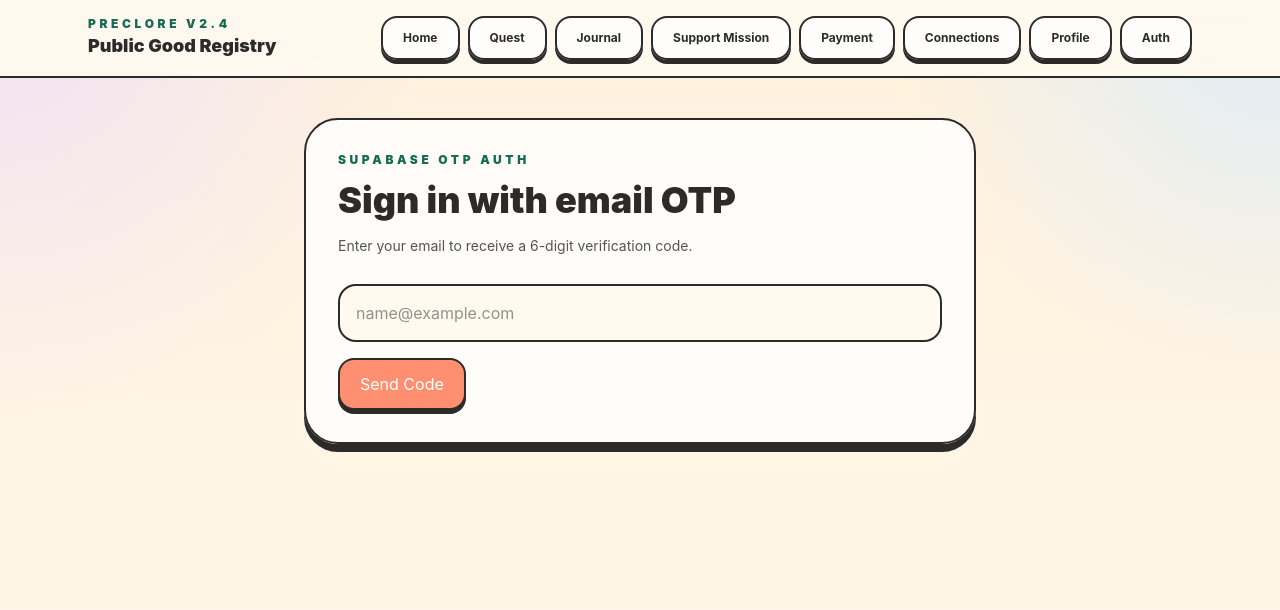
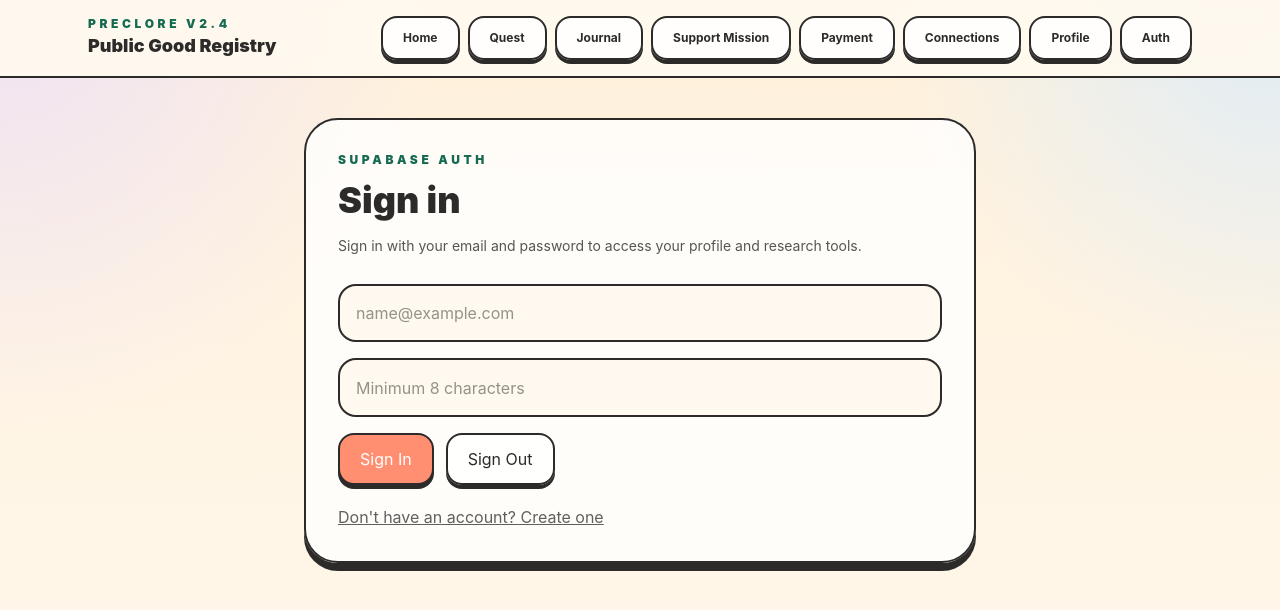
Before and after one commit to sai69692011-wq/Preclore, a Next.js app: page /auth in a window 1280 px wide. Shown: the top 610 px of the page. Built offline with nearby package versions, Linux system fonts and the light colour scheme; no server answers.

Commit message:
Implement authentication page with email/password

```diff
--- a/app/auth/page.jsx
+++ b/app/auth/page.jsx
@@ -1,5 +1,213 @@
-import OtpAuth from '@/components/ui/otp-auth';
+'use client';
+
+import Link from 'next/link';
+import { useMemo, useState } from 'react';
+import { useRouter } from 'next/navigation';
+import TactileButton from '@/components/ui/tactile-button';
+import { createClient } from '@/lib/supabase/browser';
+import { normalizeText } from '@/lib/utils';
+
+function isValidEmail(email) {
+  return /^[^\s@]+@[^\s@]+\.[^\s@]+$/.test(normalizeText(email));
+}
+
+function isValidPassword(password) {
+  return String(password || '').length >= 8;
+}
 
 export default function AuthPage() {
-  return <OtpAuth />;
+  const router = useRouter();
+  const [isSignUp, setIsSignUp] = useState(false);
+  const [email, setEmail] = useState('');
+  const [password, setPassword] = useState('');
+  const [loading, setLoading] = useState(false);
+  const [message, setMessage] = useState('');
+
+  const emailError = useMemo(() => {
+    if (!email) return '';
+    return isValidEmail(email) ? '' : 'Enter a valid email address.';
+  }, [email]);
+
+  const passwordError = useMemo(() => {
+    if (!password) return '';
+    return isValidPassword(password) ? '' : 'Password must be at least 8 characters.';
+  }, [password]);
+
+  async function ensureProfileRow(supabase, user) {
+    if (!user?.id) return;
+
+    await supabase.from('users').upsert({
+      id: user.id,
+      username: `researcher-${user.id.slice(0, 8)}`,
+      updated_at: new Date().toISOString()
+    });
+  }
+
+  async function handleAuth(event) {
+    event.preventDefault();
+
+    if (!isValidEmail(email)) {
+      setMessage('Enter a valid email address.');
+      return;
+    }
+
+    if (!isValidPassword(password)) {
+      setMessage('Password must be at least 8 characters.');
+      return;
+    }
+
+    setLoading(true);
+    setMessage('');
+
+    const supabase = createClient();
+    const cleanEmail = normalizeText(email);
+
+    if (isSignUp) {
+      const { data, error } = await supabase.auth.signUp({
+        email: cleanEmail,
+        password
+      });
+
+      if (error) {
+        setLoading(false);
+        setMessage(error.message);
+        return;
+      }
+
+      if (data?.user && data?.session) {
+        await ensureProfileRow(supabase, data.user);
+        setLoading(false);
+        router.push('/profile');
+        router.refresh();
+        return;
+      }
+
+      setLoading(false);
+      setMessage('Account created successfully. You can now sign in.');
+      setIsSignUp(false);
+      return;
+    }
+
+    const { data, error } = await supabase.auth.signInWithPassword({
+      email: cleanEmail,
+      password
+    });
+
+    if (error) {
+      setLoading(false);
+      setMessage(error.message);
+      return;
+    }
+
+    if (data?.user) {
+      await ensureProfileRow(supabase, data.user);
+    }
+
+    setLoading(false);
+    router.push('/profile');
+    router.refresh();
+  }
+
+  async function signOut() {
+    const supabase = createClient();
+    await supabase.auth.signOut();
+    setMessage('Signed out.');
+  }
+
+  return (
+    <div className="mx-auto max-w-2xl rounded-[34px] border-2 border-ink bg-white/80 p-8 shadow-[0_8px_0_0_rgba(44,43,42,1)]">
+      <div className="text-xs font-black uppercase tracking-[0.3em] text-forest">
+        Supabase Auth
+      </div>
+
+      <h1 className="mt-3 text-4xl font-black text-ink">
+        {isSignUp ? 'Create your account' : 'Sign in'}
+      </h1>
+
+      <p className="mt-3 text-sm leading-7 text-ink/80">
+        {isSignUp
+          ? 'Create your Preclore account with email and password.'
+          : 'Sign in with your email and password to access your profile and research tools.'}
+      </p>
+
+      <form className="mt-6 space-y-4" onSubmit={handleAuth}>
+        <input
+          className="field"
+          type="email"
+          placeholder="name@example.com"
+          value={email}
+          onChange={(event) => setEmail(event.target.value)}
+        />
+
+        {emailError ? (
+          <div className="rounded-2xl border-2 border-ink bg-peach p-3 text-sm font-semibold text-ink">
+            {emailError}
+          </div>
+        ) : null}
+
+        <input
+          className="field"
+          type="password"
+          placeholder="Minimum 8 characters"
+          value={password}
+          onChange={(event) => setPassword(event.target.value)}
+        />
+
+        {passwordError ? (
+          <div className="rounded-2xl border-2 border-ink bg-peach p-3 text-sm font-semibold text-ink">
+            {passwordError}
+          </div>
+        ) : null}
+
+        {isSignUp ? (
+          <p className="mt-4 text-xs text-center text-ink/70">
+            By signing up, you agree to our{' '}
+            <Link href="/terms" className="underline font-semibold hover:text-coral">
+              Terms of Service
+            </Link>{' '}
+            and{' '}
+            <Link href="/privacy" className="underline font-semibold hover:text-coral">
+              Privacy Policy
+            </Link>
+            .
+          </p>
+        ) : null}
+
+        <div className="flex flex-wrap gap-3">
+          <TactileButton
+            type="submit"
+            disabled={loading || Boolean(emailError) || Boolean(passwordError) || !email || !password}
+            variant="primary"
+          >
+            {loading ? 'Processing...' : isSignUp ? 'Create Account' : 'Sign In'}
+          </TactileButton>
+
+          <TactileButton type="button" onClick={signOut} variant="ghost">
+            Sign Out
+          </TactileButton>
+        </div>
+      </form>
+
+      <div className="mt-5">
+        <button
+          type="button"
+          className="text-sm font-semibold text-ink/75 underline"
+          onClick={() => {
+            setIsSignUp((current) => !current);
+            setMessage('');
+          }}
+        >
+          {isSignUp
+            ? 'Already have an account? Sign in'
+            : "Don't have an account? Create one"}
+        </button>
+      </div>
+
+      {message ? (
+        <div className="mt-4 rounded-2xl border-2 border-ink bg-butter p-3 text-sm font-semibold text-ink">
+          {message}
+        </div>
+      ) : null}
+    </div>
+  );
 }
```
